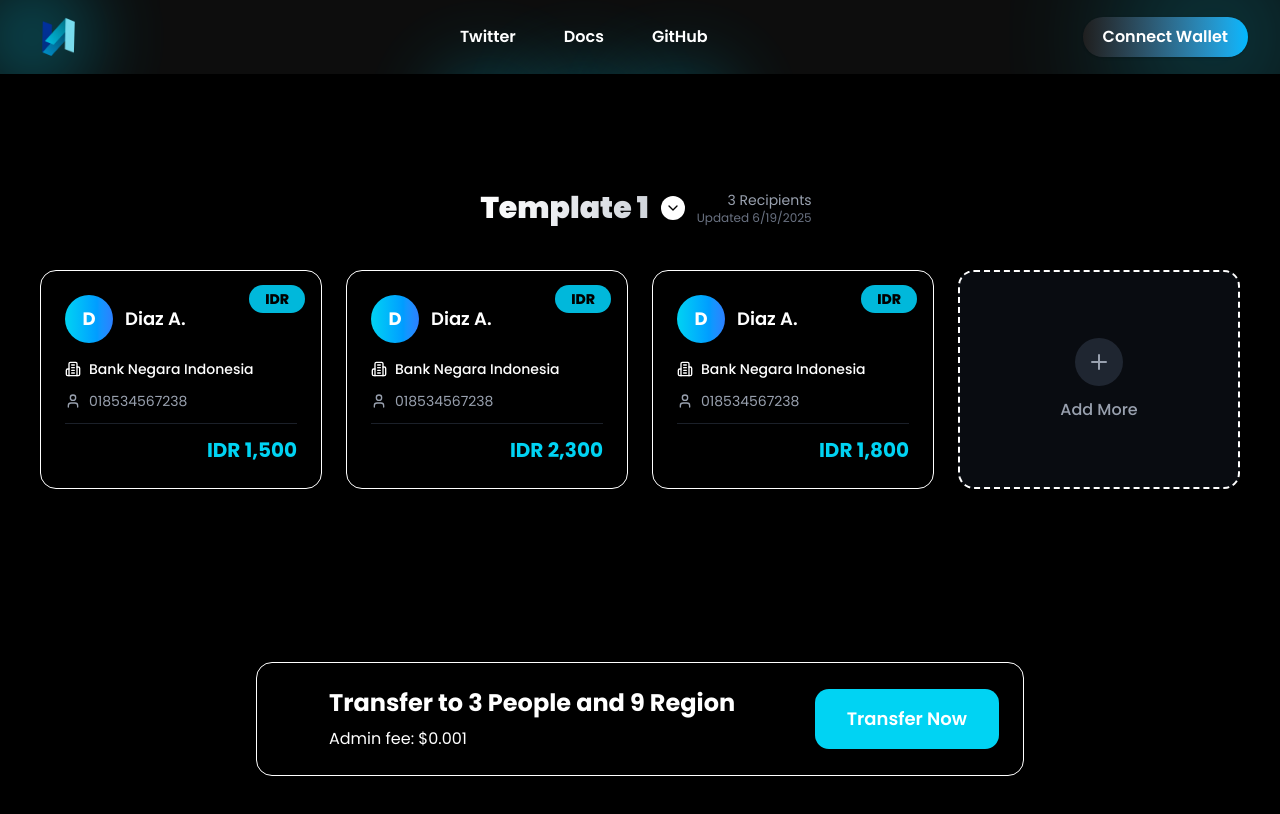
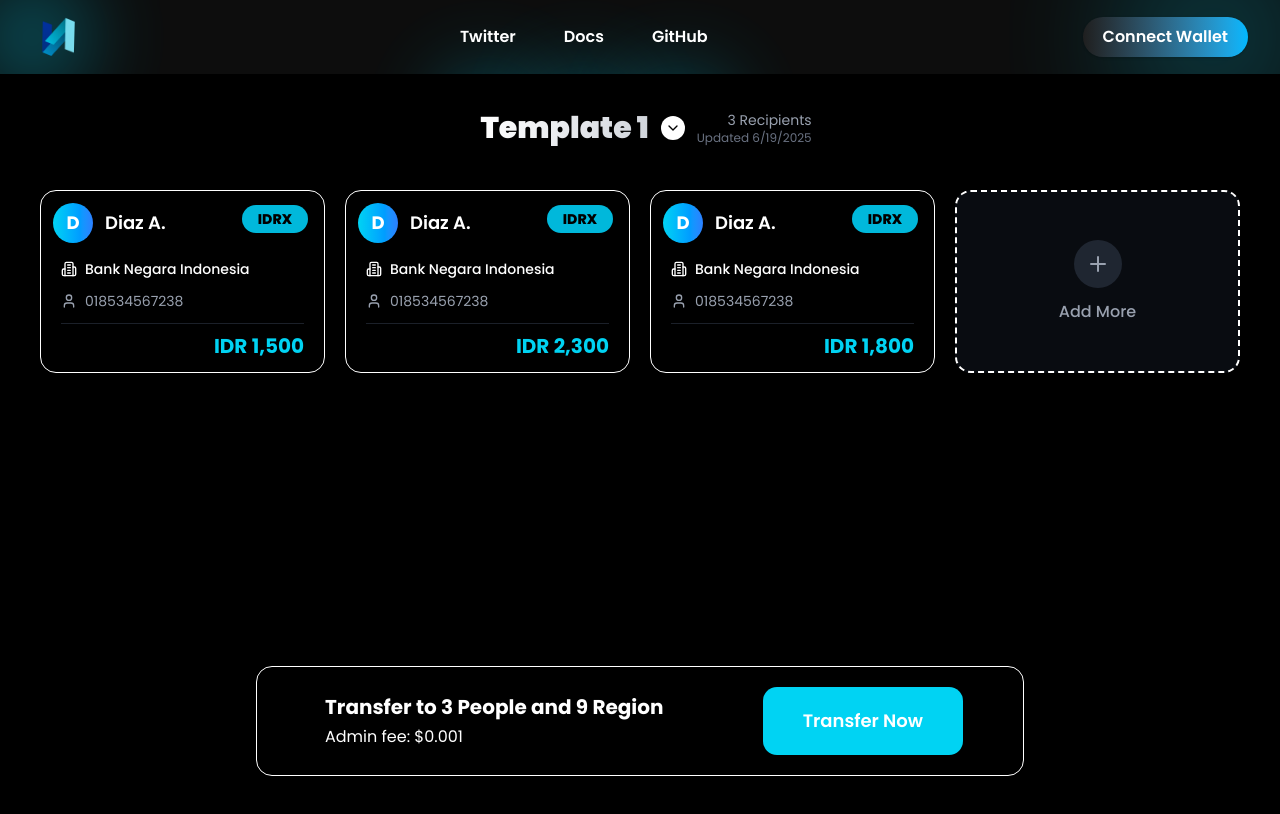
Before and after one commit to Lexirieru/NusaPay, a Next.js app: page / in a window 1280 px wide. Shown: the top 814 px of the page. Built offline with nearby package versions, Linux system fonts and the light colour scheme.

Commit message:
Refactor

```diff
--- a/src/app/layout.tsx
+++ b/src/app/layout.tsx
@@ -23,7 +23,7 @@ export default function RootLayout({
     <html lang="en">
       <body className={poppins.className + " bg-[#000000] text-white"}>
         <Navbar />
-        <div className="pt-[80px] px-4">{children}</div>
+        <div className=" px-4">{children}</div>
       </body>
     </html>
   );
--- a/src/app/page.tsx
+++ b/src/app/page.tsx
@@ -105,7 +105,7 @@ export default function Dashboard() {
 
 
   // ngitung total amount dari semua recipients
-  const totalAmount = currentTemplate?.recipients.reduce((sum, recipient) => sum + recipient.amount, 0) || 0
+  // const totalAmount = currentTemplate?.recipients.reduce((sum, recipient) => sum + recipient.amount, 0) || 0
 
 
   /**
@@ -271,7 +271,6 @@ export default function Dashboard() {
       {/* Panel transfer floating */}
       {currentTemplate && currentTemplate.recipients.length > 0 && (
         <TransferPanel
-          totalAmount={totalAmount}
           totalRecipients={currentTemplate.recipients.length}
           onTransferClick={() => setShowTransferAlert(true)}
         />
--- a/src/components/dashboard/RecipientCard.tsx
+++ b/src/components/dashboard/RecipientCard.tsx
@@ -24,11 +24,11 @@ export default function RecipientCard({ recipient, onRemove, onClick }: Recipien
   return (
     <div
       onClick={onClick}
-      className=" backdrop-blur-sm rounded-2xl p-6 border border-white hover:border-cyan-400 transition-all duration-300 hover:shadow-lg hover:shadow-cyan-400/10 group relative">
+      className=" backdrop-blur-sm rounded-2xl p-3 border border-white hover:border-cyan-400 transition-all duration-300 hover:shadow-lg hover:shadow-cyan-400/10 group relative">
       {/* Currency Badge */}
       <div className="absolute top-4 right-4">
         <span className="bg-cyan-500 text-black px-4 py-1 rounded-full text-sm font-extrabold">
-          {recipient.currency}
+          {recipient.localCurrency}
         </span>
       </div>
 
@@ -37,12 +37,12 @@ export default function RecipientCard({ recipient, onRemove, onClick }: Recipien
         onClick={handleDeleteClick}
         className="absolute top-4 right-20 opacity-0 group-hover:opacity-100 transition-opacity duration-300 p-1 hover:bg-red-500/20 rounded-lg"
       >
-        <Trash2 className="w-5 h-5 text-red-400 hover:text-red-300" />
+        <Trash2 className="w-4 h-4 text-red-400 hover:text-red-300" />
       </button>
 
       {/* Profile Section */}
       <div className="flex items-center space-x-3 mb-4">
-        <div className="w-12 h-12 bg-gradient-to-r from-cyan-400 to-blue-500 rounded-full flex items-center justify-center">
+        <div className="w-10 h-10 bg-gradient-to-r from-cyan-400 to-blue-500 rounded-full flex items-center justify-center">
           <span className="text-white font-bold text-lg">{recipient.name.charAt(0)}</span>
         </div>
         <div>
@@ -53,7 +53,7 @@ export default function RecipientCard({ recipient, onRemove, onClick }: Recipien
       </div>
 
       {/* Bank Information */}
-      <div className="space-y-3">
+      <div className="space-y-3 mx-2">
         <div className="flex items-center font-medium space-x-2 text-white">
           <Building2 className="w-4 h-4" />
           <span className="text-sm">{recipient.bank}</span>
@@ -65,7 +65,7 @@ export default function RecipientCard({ recipient, onRemove, onClick }: Recipien
         </div>
 
         {/* Amount Section */}
-        <div className="pt-3 border-t border-gray-700/50">
+        <div className="pt-2 border-t border-gray-700/50">
           <p className="justify-end flex text-cyan-400 font-bold text-xl">
             {recipient.currency} {recipient.amount.toLocaleString()}
           </p>
--- a/src/components/dashboard/RecipientGrid.tsx
+++ b/src/components/dashboard/RecipientGrid.tsx
@@ -21,7 +21,7 @@ interface RecipientGridProps {
 
 export default function RecipientGrid({ recipients, onAddClick, onRemoveRecipient, onRecipientClick }: RecipientGridProps) {
   return (
-    <div className="grid grid-cols-1 md:grid-cols-2 lg:grid-cols-3 xl:grid-cols-4 gap-6">
+    <div className="grid grid-cols-1 md:grid-cols-2 lg:grid-cols-3 xl:grid-cols-4 gap-5">
       {/* Render semua recipient cards */}
       {recipients.map((recipient) => (
         <RecipientCard
@@ -51,7 +51,7 @@ function AddMoreCard({ onClick }: AddMoreCardProps) {
   return (
     <button
       onClick={onClick}
-      className="bg-gray-800/30 backdrop-blur-sm rounded-2xl p-6 border-2 border-dashed border-white hover:border-cyan-400 transition-all duration-300 flex flex-col items-center justify-center space-y-3 min-h-[200px] group hover:bg-gray-800/50"
+      className="bg-gray-800/30 backdrop-blur-sm rounded-2xl p-6 border-2 border-dashed border-white hover:border-cyan-400 transition-all duration-300 flex flex-col items-center justify-center space-y-3 min-h-45 group hover:bg-gray-800/50"
     >
       <div className="w-12 h-12 rounded-full  bg-gray-700/50 flex items-center justify-center group-hover:bg-cyan-400/20 transition-all duration-300">
         <Plus className="w-6 h-6 text-gray-400 group-hover:text-cyan-400 transition-colors duration-300" />
--- a/src/components/dashboard/TransferPanel.tsx
+++ b/src/components/dashboard/TransferPanel.tsx
@@ -7,21 +7,20 @@
  * */
 
 interface TransferPanelProps{
-    totalAmount: number
     totalRecipients: number
     onTransferClick:() =>void
 }
-export default function TransferPanel({totalAmount, totalRecipients, onTransferClick}: TransferPanelProps){
+export default function TransferPanel({ totalRecipients, onTransferClick}: TransferPanelProps){
     const adminFee = 0.001
     return(
-        <div className="flex justify-center w-full items-center px-4 fixed  bottom-0 left-0 right-0 z-20 p-6">
-            <div className="w-full max-w-3xl border border-white backdrop-blur-md rounded-2xl p-6 shadow-2xl bg-transparent ">
+        <div className="flex justify-center w-full items-center px-10 fixed bottom-0 left-0 right-0 z-20 p-6">
+            <div className="w-full max-w-3xl border border-white backdrop-blur-md rounded-2xl p-5 shadow-2xl bg-transparent ">
                 <div className="flex items-center justify-between">
                     {/* Preview */}
-                    <div className="ml-12 space-y-2 text-white">
+                    <div className="ml-12 space-y-1 text-white">
                         <div className="flex items-center space-x-4 ">
                             <div className="flex items-center space-x-2">
-                                <span className="text-2xl font-bold">Transfer to {totalRecipients} People and 9 Region</span>
+                                <span className="text-xl font-bold">Transfer to {totalRecipients} People and 9 Region</span>
                             </div>
                         </div>
                         <p>
@@ -30,7 +29,7 @@ export default function TransferPanel({totalAmount, totalRecipients, onTransferC
                     </div>
 
                     {/* Transfer Button */}
-                    <button onClick={onTransferClick} className="bg-cyan-400 hover:bg-cyan-300 text-white font-semibold px-8 py-4 text-lg shadow-lg hover:shadow-xl transition-all duration-300 group rounded-xl flex items-center">
+                    <button onClick={onTransferClick} className="mr-10 bg-cyan-400 hover:bg-cyan-300 text-white font-semibold px-10 py-5 text-lg shadow-lg hover:shadow-xl transition-all duration-300 group rounded-xl flex items-center">
                         Transfer Now
                     </button>
                 </div>
```
Also changed, not shown: src/components/modals/BeneficiaryModal.tsx (+0 -9 lines), 1 other file (tests, documents, lock files or other folders).
